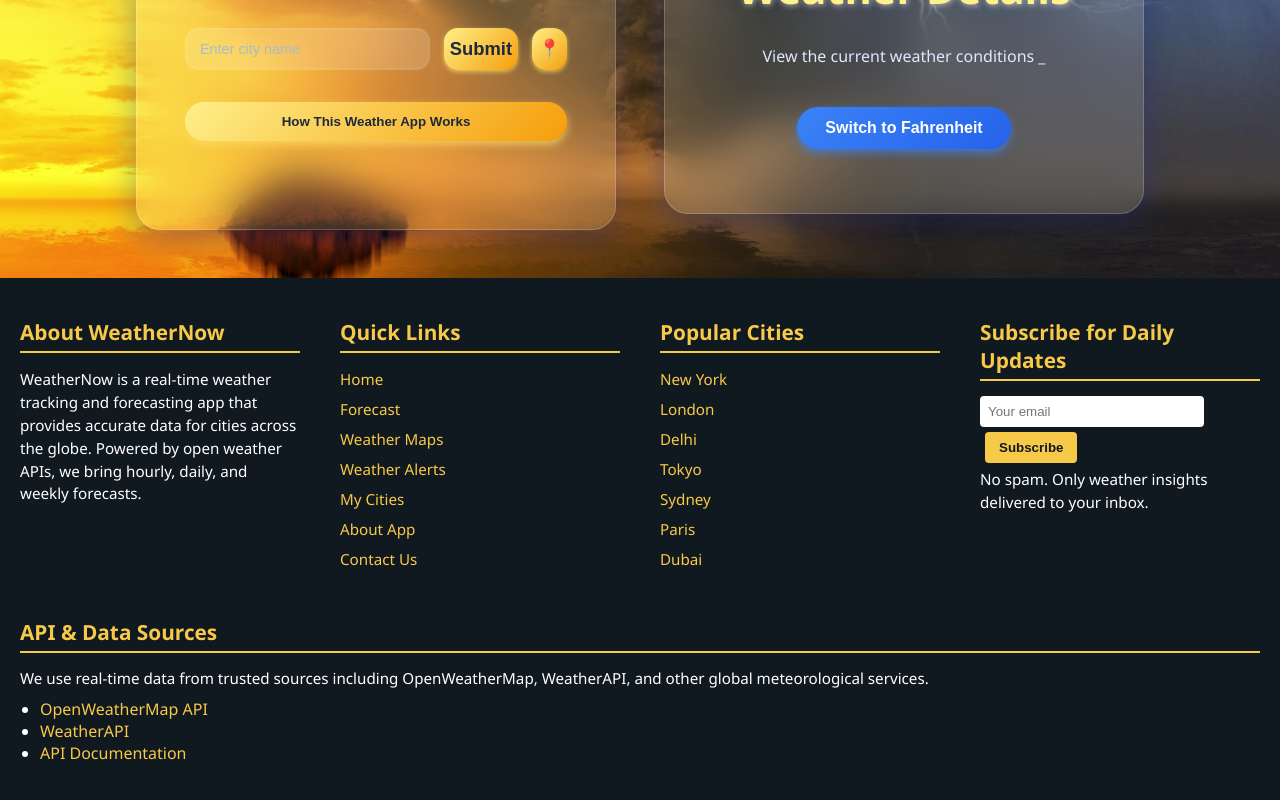
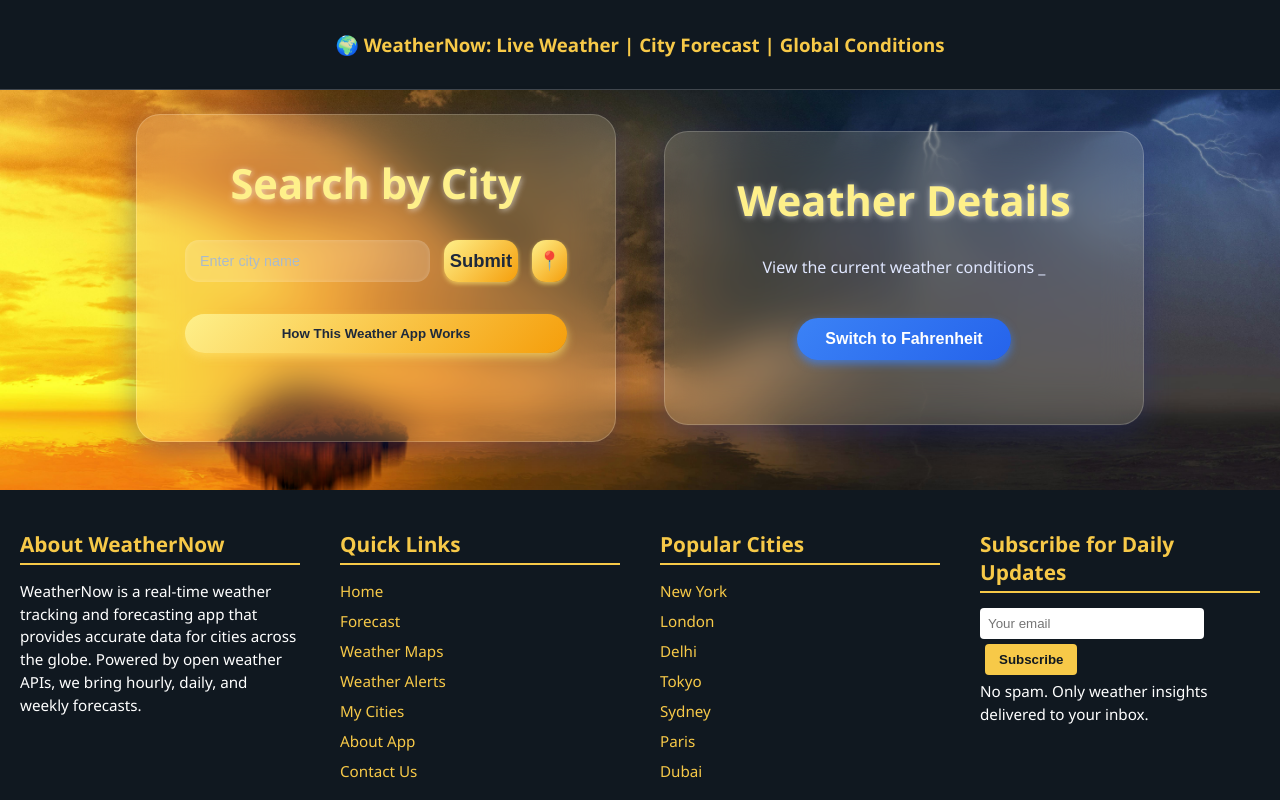
Before and after one commit to Siva6918/Weather-Apk, a React (Create React App) app: page / in a window 1280 px wide. Shown: the top 800 px of the page. Built offline with nearby package versions, Linux system fonts and the light colour scheme.

Commit message:
Updated weather card layout and styling

```diff
--- a/src/index.css
+++ b/src/index.css
@@ -2,9 +2,6 @@
   margin: 0;
   padding: 0;
   box-sizing: border-box;
-  width: 100%;
-  height: 100%;
-  overflow-x: hidden;
   font-family: -apple-system, BlinkMacSystemFont, 'Segoe UI', 'Roboto', 'Oxygen',
     'Ubuntu', 'Cantarell', 'Fira Sans', 'Droid Sans', 'Helvetica Neue',
     sans-serif;
```
